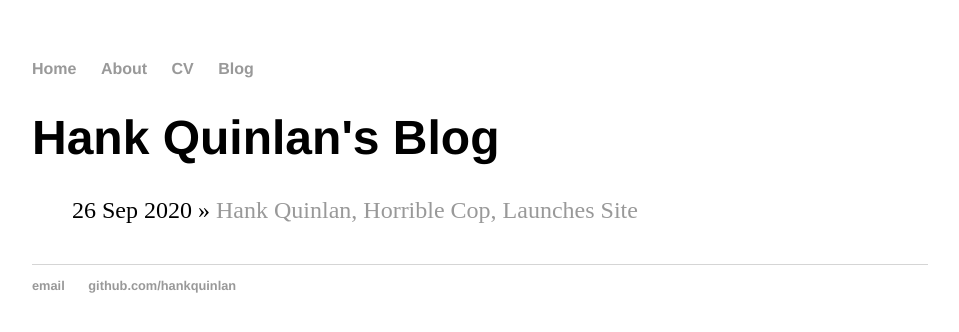
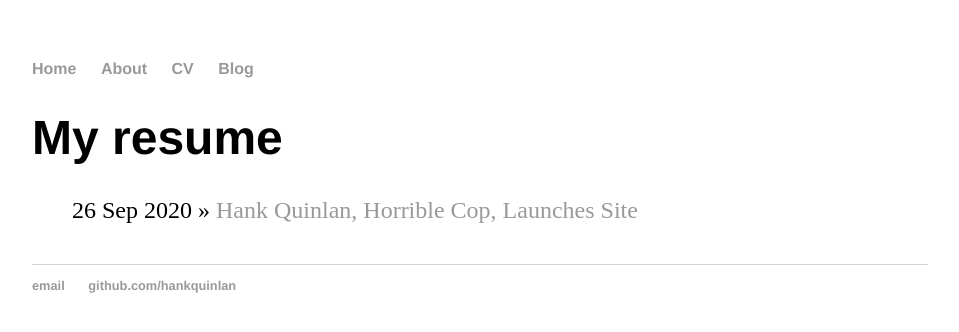
Before and after one commit to Ravi-Sanku/Ravi-Sanku.github.io, a Jekyll site: the page built from cv/index.html, in a window 1280 px wide. Shown: the top 332 px of the page, without its empty margins (160-1119 px from the left). Built offline with Jekyll 4.4.1, drawn with Linux system fonts in a browser that asks for light colours.

Commit message:
Update index.html

```diff
--- a/cv/index.html
+++ b/cv/index.html
@@ -1,6 +1,6 @@
 ---
 layout: default
-title: Hank Quinlan's Blog
+title: My resume
 ---
 	<h1>{{ page.title }}</h1>
 	<ul class="posts">
```
